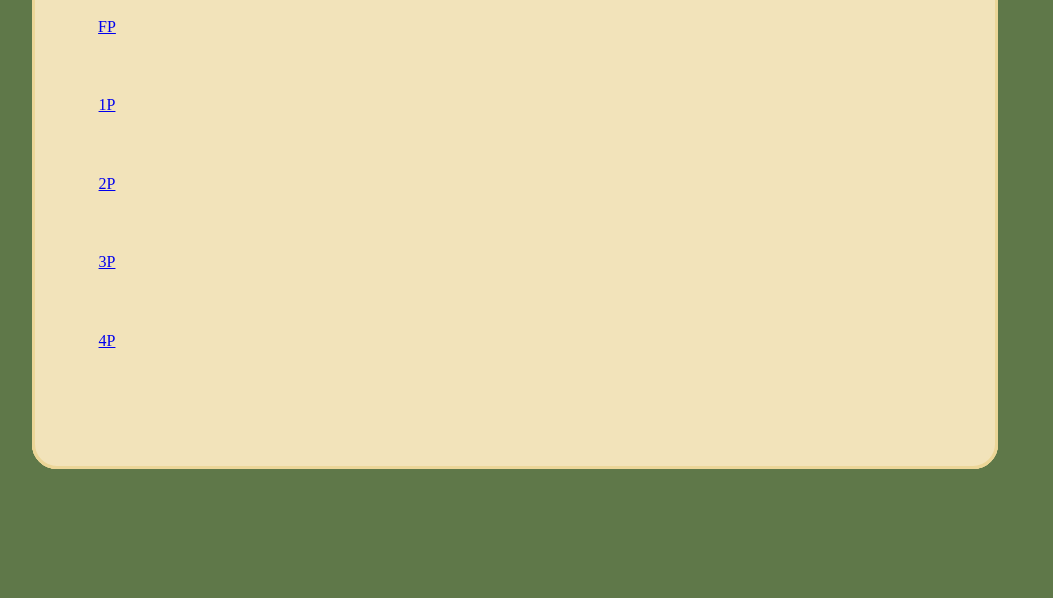
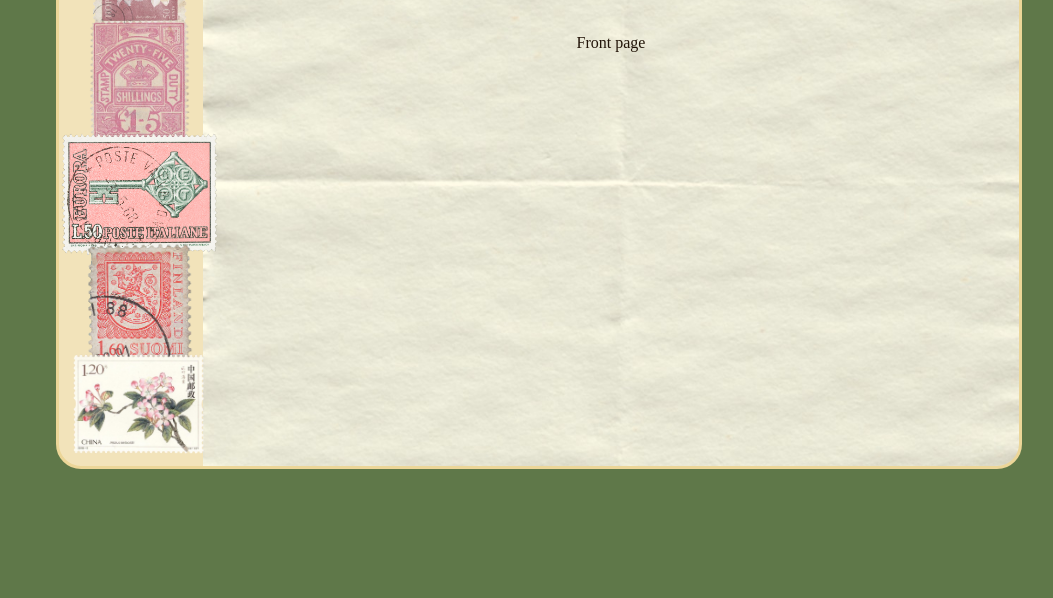
Before and after one commit to nellaSoudunsaari/website-assignment, a plain HTML site: page index.html in a window 1280 px wide. Shown: the part 202-800 px from the top of the page, without its empty margins (101-1154 px from the left). Drawn offline with Linux system fonts and the light colour scheme; a web font is replaced by a local one.

Commit message:
adding navigation, wip

```diff
--- a/index.html
+++ b/index.html
@@ -12,28 +12,42 @@
 <body>
     <div class="container">
         <!-- Pages -->
-        <div class="content front-page">
+        <div class="content">
             <h1 class="title">Front-page</h1>
             <div class="nav">
-                <a href="#">FP</a>
-                <a href="#">1P</a>
-                <a href="#">2P</a>
-                <a href="#">3P</a>
-                <a href="#">4P</a>
+                <a id="front-page" href="">
+                    <img  src="resources/stamp1.png" alt="Stamp, front-page">
+                </a>
+                <a id="first-page" href="#">
+                    <img  src="resources/stamp2.png" alt="Stamp, front-page">
+                </a>
+                <a id="second-page" href="#">
+                    <img src="resources/stamp3.png" alt="Stamp, front-page">
+                </a>
+                <a id="third-page" href="#">
+                    <img src="resources/stamp4.png" alt="Stamp, front-page">
+                </a>
+                <a id="fourth-page" href="#">
+                    <img src="resources/stamp9.png" alt="Stamp, front-page">
+                </a>
+            </div>
+            <div class="inner-content front-page">
+                <p>Front page</p>
+            </div>
+            <div class="inner-content first-page" style="display: none;">
+                <p>First page</p>
+            </div>
+            <div class="inner-content second-page" style="display: none;">
+                <p>Second page</p>
+            </div>
+            <div class="inner-content third-page" style="display: none;">
+                <p>Third page</p>
+            </div>
+            <div class="inner-content fourth-page" style="display: none;">
+                <p>Fourth page</p>
             </div>
         </div>
-        <div class="content first-page">
-
-        </div>
-        <div class="content second-page">
-
-        </div>
-        <div class="content third-page">
-
-        </div>
-        <div class="content fourth-page">
-
-        </div>
     </div>
+    <script src="script.js"></script>
 </body>
 </html>
--- /dev/null
+++ b/script.js
@@ -0,0 +1,13 @@
+const navFrontpg = document.getElementById("front-page");
+const navFirstpg = document.getElementById("first-page");
+const navSecondpg = document.getElementById("second-page");
+const navThirdpg = document.getElementById("third-page");
+const navFourthpg = document.getElementById("fourth-page");
+
+const conFrontpg = document.getElementsByClassName("first-page");
+const pgtitle = document.getElementsByClassName("title");
+
+frontpg.addEventListener("click", () =>{
+    pgtitle.innerHTML = "Front page";
+    conFrontpg.style.display = "block";
+});
--- a/styles.css
+++ b/styles.css
@@ -17,7 +17,6 @@ body{
 .container{
     display: grid;
     place-items: center;
-    width: 95vw;
     height: 95vh;
     position: relative;
 }
@@ -26,24 +25,55 @@ body{
     display: grid;
     grid-template-columns: 15% 85%;
     grid-template-rows: 20% 70% 10%;
-    position:absolute;
     background-color: var(--div-bg-color2);
+    background-image: url(resources/papertxtr2.jpg);
+    background-repeat: no-repeat;
+    background-position: right;
+    background-size: 85% auto;
     border: 3px var(--div-bg-color1) solid;
     border-radius: 25px;
     height: 70vh;
     width: 75vw;
 }
 
+
 .title{
     grid-column-start: 2;
 }
 
 .nav{
-    grid-row-start: 2;
+    z-index: 99;
+    grid-row-start: 1;
     grid-column-start: 1;
     display: grid;
+    grid-template-rows: repeat(5, 100%);
 }
 
-.front-page{
-    z-index: 10;
+#front-page{
+    grid-row-start: 1;
 }
+#first-page{
+    grid-row-start: 2;
+}
+#second-page{
+    grid-row-start: 3;
+}
+#third-page{
+    grid-row-start: 4;
+}
+#fourth-page{
+    grid-row-start: 5;
+}
+
+#front-page > img, #first-page > img, #second-page > img, #third-page > img{
+    height: 125px;
+}
+
+#fourth-page > img{
+    height: 100px;
+}
+
+.inner-content{
+    grid-row-start: 2;
+    grid-column-start: 2;
+}
```
Also changed, not shown: resources/papertxtr.jpg (added), resources/papertxtr2.jpg (added), resources/stamp1.png (added), resources/stamp2.png (added), resources/stamp3.png (added), resources/stamp4.png (added), resources/stamp9.png (added).
